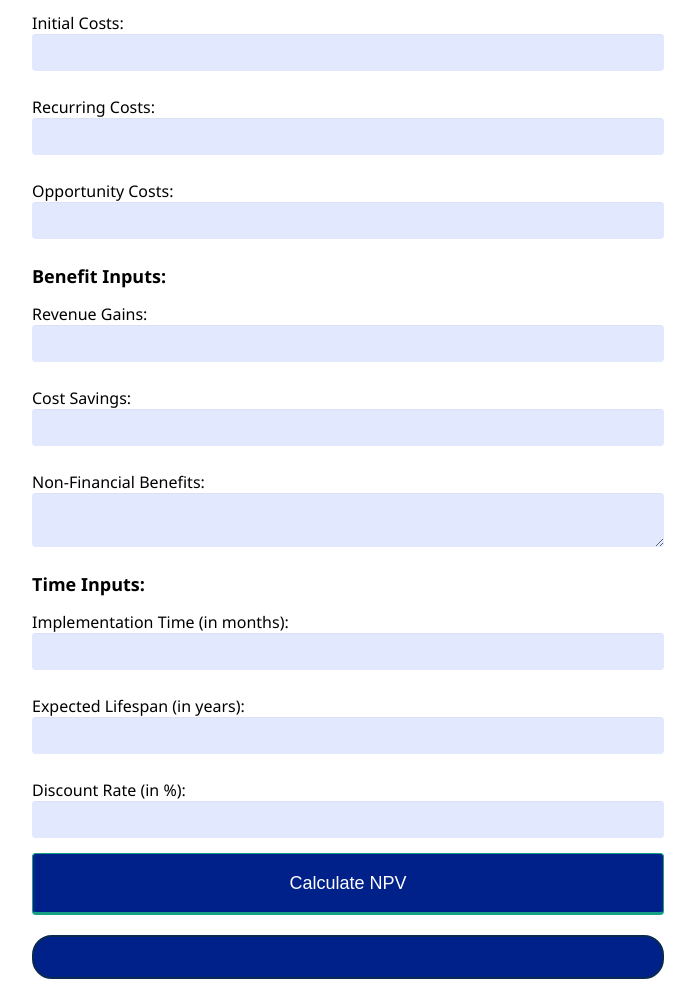
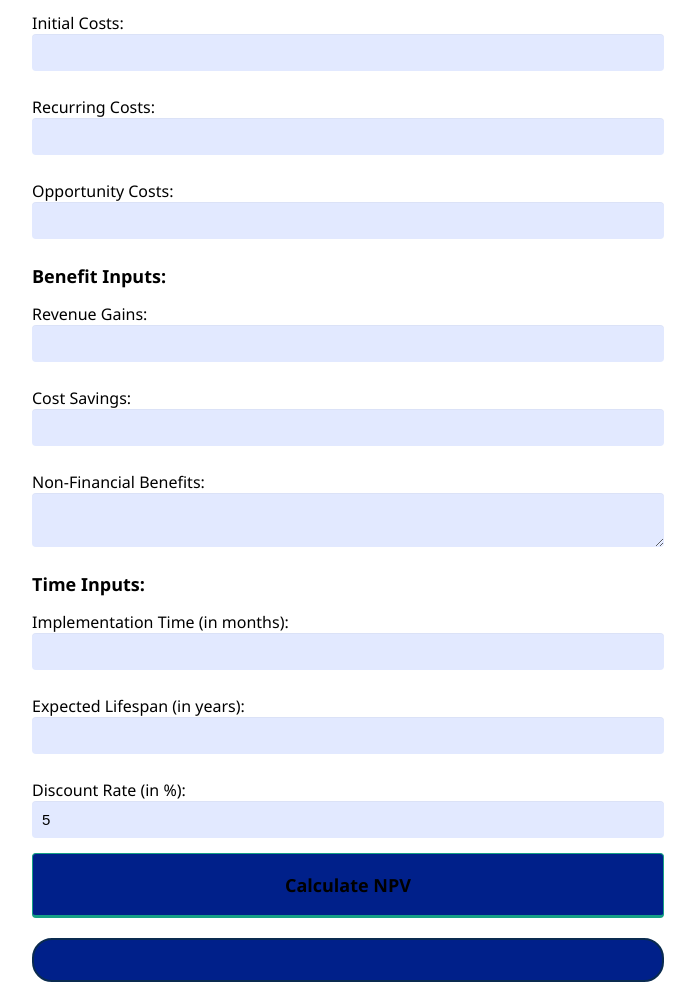
Before and after one commit to RachelFothergill/RachelFothergill.github.io, a plain HTML site: page CostBenAnTool/CBTool.html in a window 1280 px wide. Shown: the part 96-1086 px from the top of the page, without its empty margins (292-987 px from the left). Drawn offline with Linux system fonts and the light colour scheme.

Commit message:
Form formatting

```diff
--- a/CSS/CBTool.css
+++ b/CSS/CBTool.css
@@ -35,7 +35,7 @@ textarea {
   margin-bottom: 15px;
   outline: none;
   background-color: #E2E9FF;
-  color:#E2E9FF;
+  color:#000000;
   box-shadow: 0 1px 0 rgba(0,0,0,0.03) inset;
 }
 
@@ -48,7 +48,7 @@ textarea:focus {
   position: relative;
   display: block;
   padding: 19px 39px 18px 39px;
-  color: #FFF;
+  color: #000000;
   margin: 0 auto;
   background: #00208A;
   font-size: 18px;
@@ -60,10 +60,12 @@ textarea:focus {
   margin-bottom: 10px;
   border-radius: 4px;
   cursor: pointer;
+  font-weight: bold;
+  font-family: Segoe UI;
 }
 
 #calculate-button:hover {
-  background: #012AB0;
+  background: #011E64;
 }
 
 #result-section {
```
